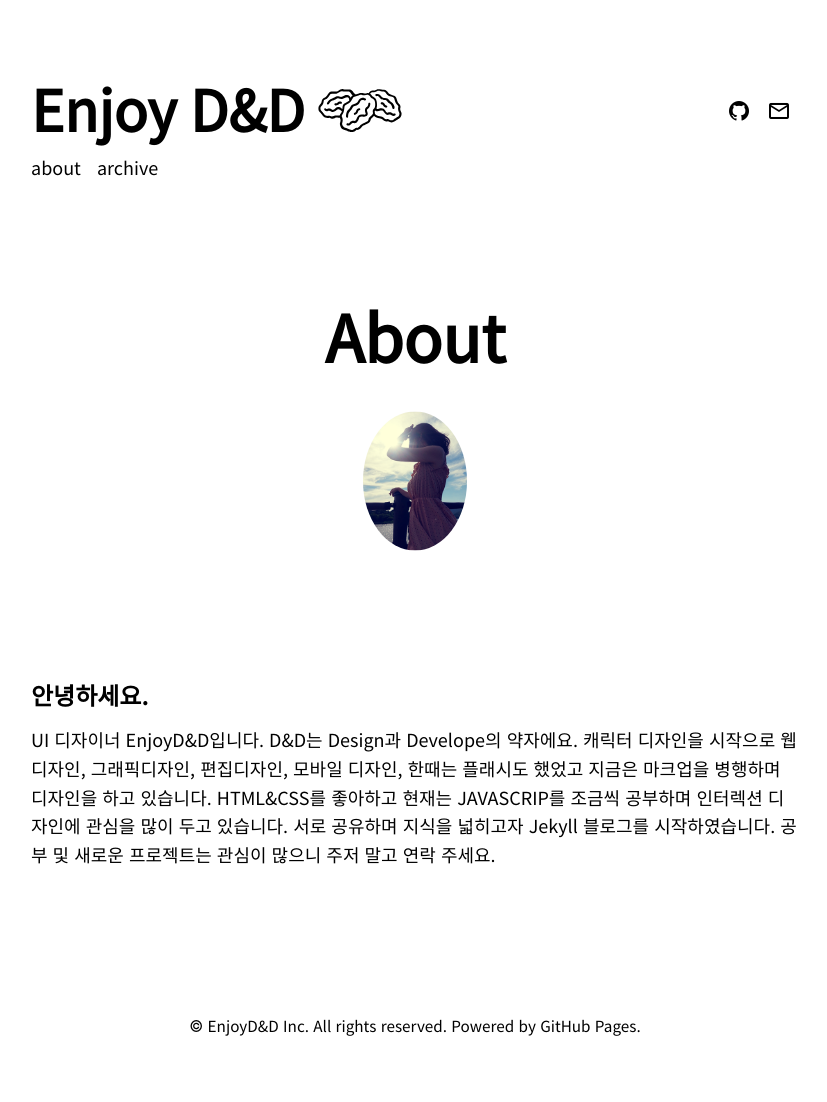
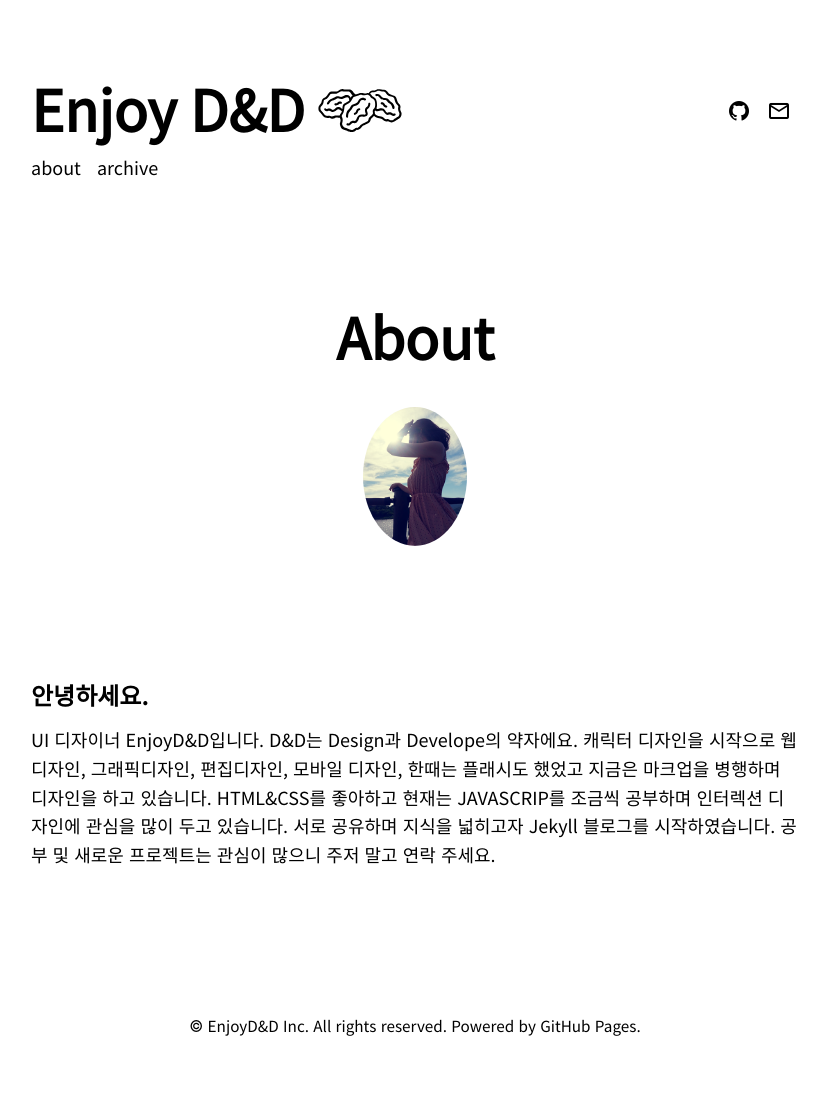
Before and after one commit to enjoyDaD/enjoyDaD, a Jekyll site: the page built from about.md, in a window 1280 px wide. Shown: the whole page, without its empty margins (225-1052 px from the left). Built offline with Jekyll 4.4.1, drawn with Linux system fonts in a browser that asks for light colours; some web fonts are replaced.

Commit message:
폰트사이즈 변경

```diff
--- a/_sass/_variables.scss
+++ b/_sass/_variables.scss
@@ -11,7 +11,7 @@ $base-font-size: 18px;
 $mobile-font-size: 18px;
 $lead-font-size: 1.15em;
 $blog-title-size: 2.5rem;
-$post-title-size: 4rem;
+$post-title-size: 3.5rem;
 $base-line-height: 1.6;
 $code-line-height: 1.4;
 
```
